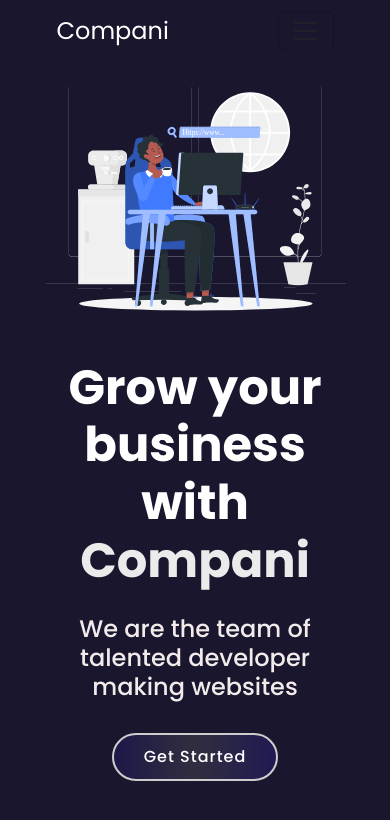
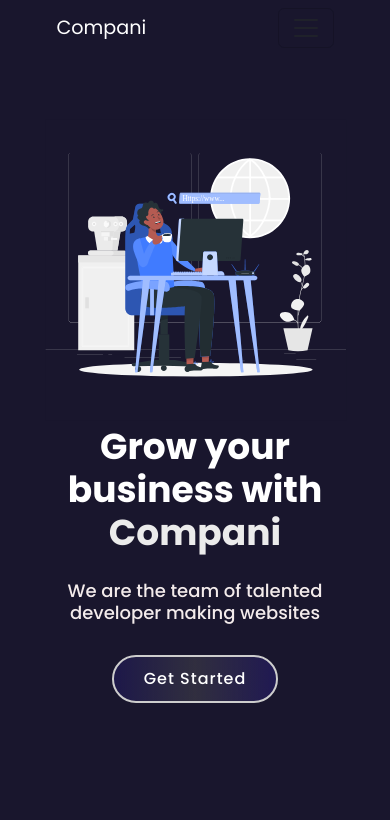
Before and after one commit to shivah12/Compani, a React (Vite) app: page / in a window 390 px wide. Shown: the top 820 px of the page. Built offline with nearby package versions, Linux system fonts and the light colour scheme.

Commit message:
Update index.css

```diff
--- a/src/index.css
+++ b/src/index.css
@@ -41,8 +41,6 @@
 .menu_active {
   font-weight: bold;
 }
-
-
 
 @media (max-width: 901px) {
   .navbar-brand {
@@ -101,7 +99,26 @@
 
 .header-img {
   text-align: right;
-  margin-top: 150px;
+  margin-top: 80px; /* Adjust margin-top to create space between navbar and header image */
+}
+
+/* Media Query for smaller screens like Samsung Galaxy S23 FE */
+@media (max-width: 480px) {
+  .navbar-brand {
+    font-size: 1.2rem !important;
+  }
+
+  #header h1 {
+    font-size: 36px;
+  }
+
+  #header h2 {
+    font-size: 18px;
+  }
+
+  .header-img {
+    margin-top: 50px;
+  }
 }
 
 /* already animated svg available */
```
